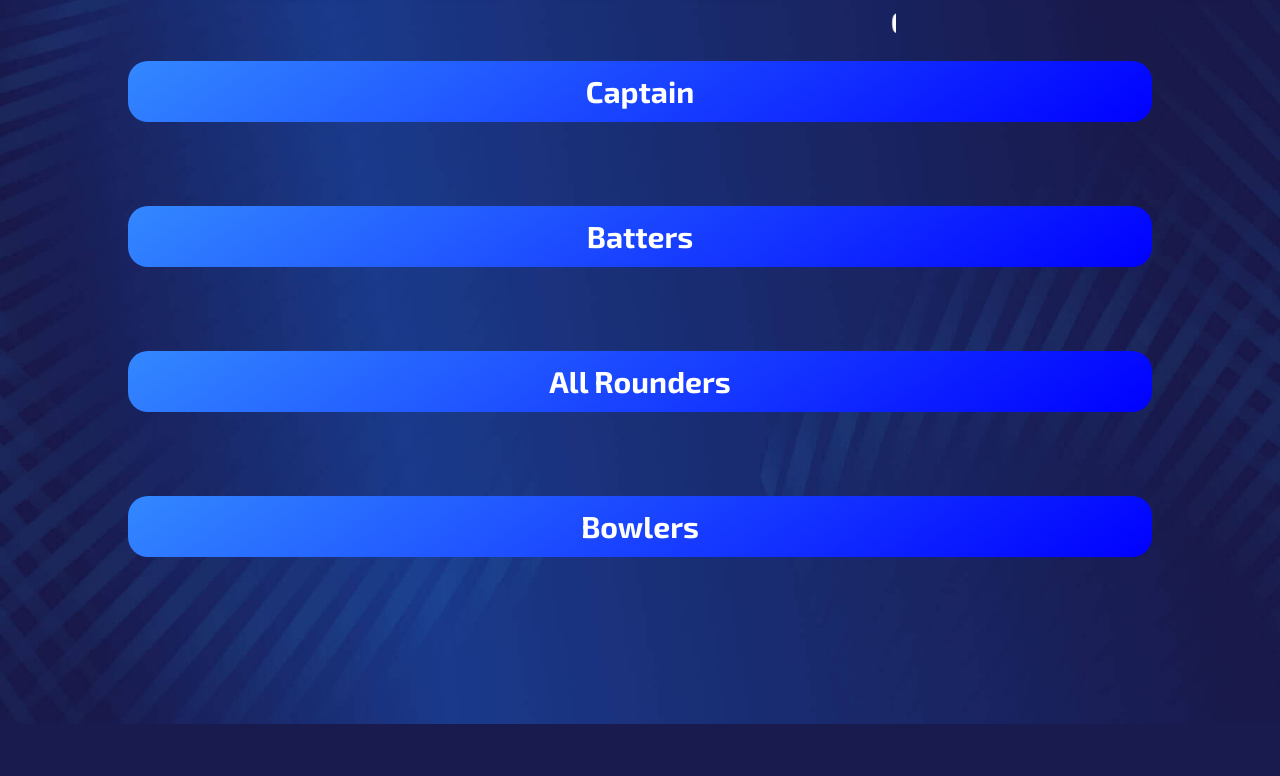
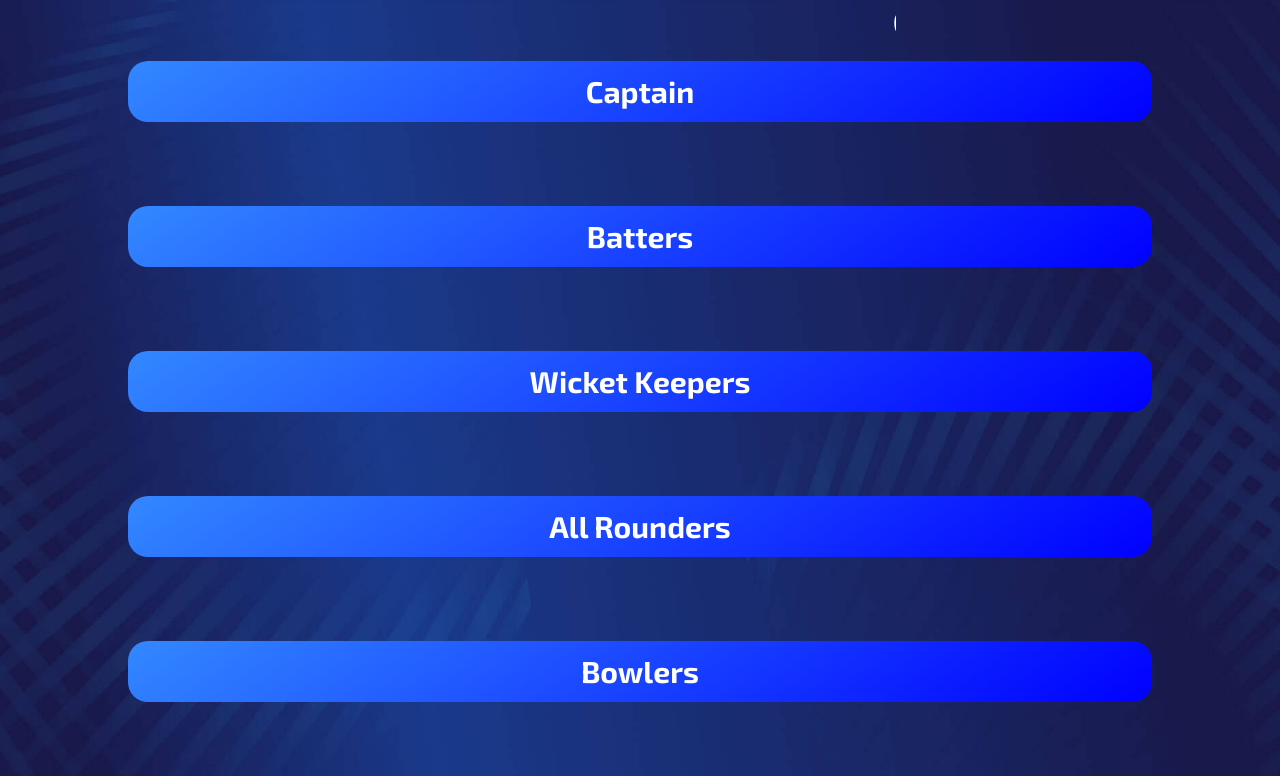
Before and after one commit to rakshith2000/WPL2025, a Flask app: page /GG in a window 1280 px wide. Shown: the part 76-852 px from the top of the page. Before the commit the page ends 800 px from the top, so only its background shows below. Run offline with Flask 3, Linux system fonts and the light colour scheme; some libraries are stand-ins or nearby versions.

Commit message:
Update squad.html

```diff
--- a/WPL/templates/squad.html
+++ b/WPL/templates/squad.html
@@ -247,7 +247,16 @@ body {
   <center><div class="grad3"><b>Batters</b></div><br></center>
   <div class="flex-container">
     {% for i in sq %}
-    {% if (i.Role == 'Batter' or i.Role == 'Wicket Keeper') %}
+    {% if (i.Role == 'Batter') %}
+    {{ display(i) }}
+    {% endif %}
+    {% endfor %}
+  </div>
+
+<center><div class="grad3"><b>Wicket Keepers</b></div><br></center>
+  <div class="flex-container">
+    {% for i in sq %}
+    {% if (i.Role == 'Wicket Keeper') %}
     {{ display(i) }}
     {% endif %}
     {% endfor %}
```
